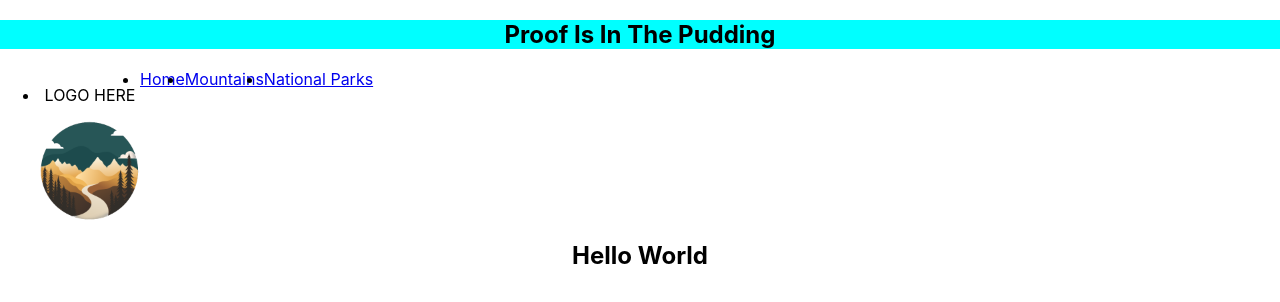
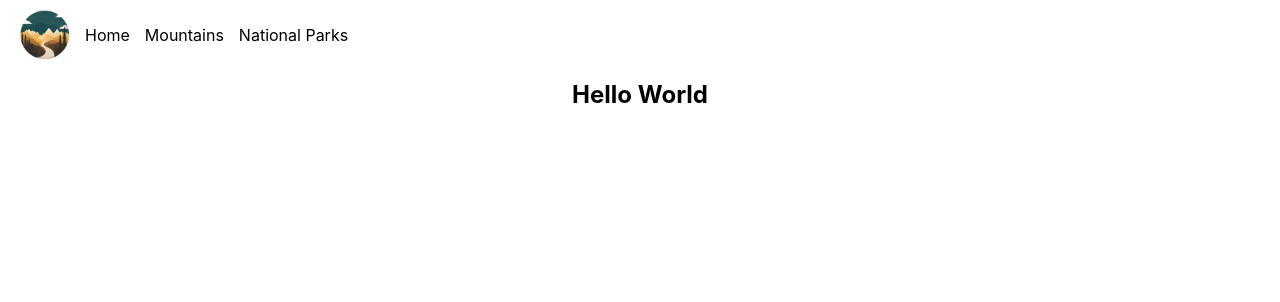
Before and after one commit to impossiblejones/Capstone_NationalParks_Group7, a React (Create React App) app: page / in a window 1280 px wide. Shown: the top 302 px of the page. Built offline with nearby package versions, Linux system fonts and the light colour scheme.

Commit message:
Additional Nav bar styling

```diff
--- a/src/LinkedItem.css
+++ b/src/LinkedItem.css
@@ -0,0 +1,4 @@
+a {
+    color: black;
+    text-decoration: none;
+}
--- a/src/NavBar.css
+++ b/src/NavBar.css
@@ -1,17 +1,11 @@
-.test {
-  background-color: aqua;
+.NavBar li {
+  display: inline-block;
+  margin-right: 15px;
 }
 
 .NavBar ul {
   display: flex;
+  align-items: center;
+  margin: 10px 0;
+  padding: 0 20px;
 }
-
-.navigation-links,
-h1 {
-  display: inline
-}
-
-.navigation-links li {
-  display: inline-block;
-  margin-right: 18px
-}
--- a/src/NavBar.js
+++ b/src/NavBar.js
@@ -8,11 +8,8 @@ import PageLogo from "./PageLogo";
 const NavBar = () => {
 	return (
 		<header className='NavBar'>
-			<h2 className='test'>Proof Is In The Pudding</h2>
-
 			<ul>
 				<li>
-					<p>LOGO HERE</p>
 					<PageLogo logoNum={0} />
 				</li>
 				<li>
--- a/src/PageLogo.css
+++ b/src/PageLogo.css
@@ -1,9 +1,11 @@
 .PageLogo {
-    width: 100px;
-    height: 100px;
+    display: flex;
+    justify-content: center;
+    align-items: center;
 }
 
 .PageLogo img {
-    width: 100%;
-    height: 100%;
+    object-fit: cover;
+    width: 50px;
+    height: 50px;
 }
```
